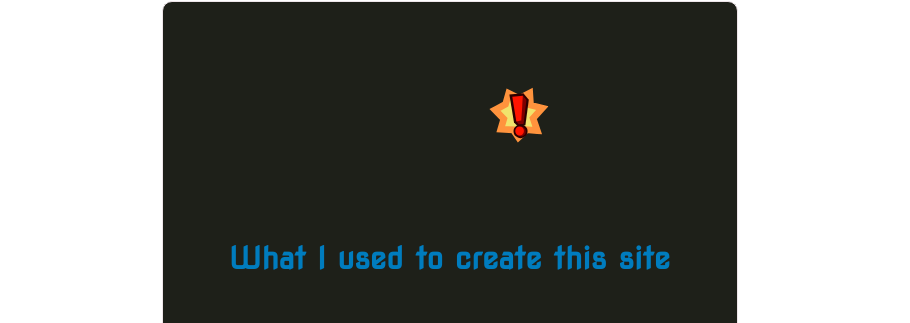
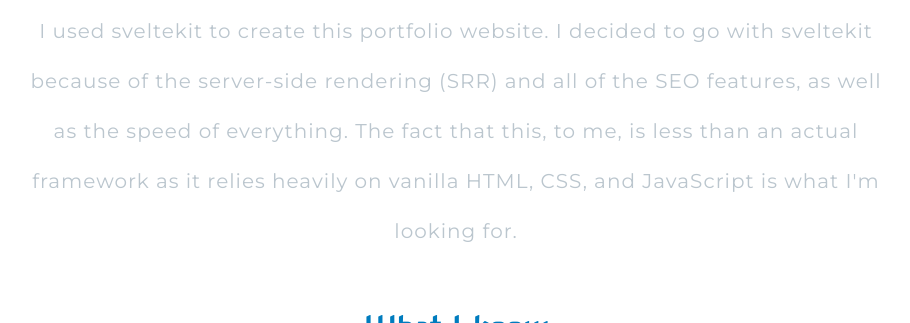
Before and after one commit to gabrielatwell1987/portfolio, a SvelteKit app: page /blog/sveltekit in a window 1280 px wide. Shown: the part 403-726 px from the top of the page, without its empty margins (184-1094 px from the left). Built offline with nearby package versions, Linux system fonts and the light colour scheme.

Commit message:
deleted borders on the pages

```diff
--- a/src/routes/about/+page.svelte
+++ b/src/routes/about/+page.svelte
@@ -128,9 +128,6 @@
 		section {
 			display: block;
 			padding: 2rem;
-			background-color: var(--black);
-			border: 0.5px solid var(--white);
-			border-radius: 10px;
 			width: 100%;
 			margin: 5rem 0 2rem 0;
 		}
--- a/src/routes/blog/greensock/+page.svelte
+++ b/src/routes/blog/greensock/+page.svelte
@@ -8,7 +8,6 @@
 	onMount(() => {
 		gsap.set('.greensock', { autoAlpha: 0 });
 		gsap.set('.title', { skewX: 15, opacity: 0, y: -200 });
-		gsap.set('.exclamation', { scale: 2, x: 200, y: 30 });
 
 		let tl = gsap.timeline({ defaults: { duration: 3 } });
 
@@ -27,10 +26,6 @@
 <h1 class="title">GSAP</h1>
 
 <main class="gs-main">
-	<aside class="exclamation">
-		<Exclamation />
-	</aside>
-
 	<h2 class="subtitle">Greensock Animation Platform</h2>
 
 	<h3 class="heading">What is GSAP?</h3>
@@ -73,11 +68,11 @@
 
 <style>
 	main {
-		background-color: var(--black);
-		width: 45%;
-		border: 0.5px solid var(--white);
+		/* background-color: var(--black); */
+		width: 75%;
+		/* border: 0.5px solid var(--white); */
 		border-radius: 10px;
-		margin: 0 0 0 27%;
+		margin: 0 auto;
 	}
 	p {
 		text-align: center;
@@ -86,6 +81,7 @@
 		padding-top: 2.5em;
 		line-height: 2.5;
 		font-family: var(--montserrat);
+		width: 100%;
 	}
 	a {
 		text-decoration: none;
@@ -96,7 +92,7 @@
 		color: var(--white);
 	}
 	iframe {
-		margin: 0 0 0 7.5rem;
+		margin: 0 0 0 30%;
 	}
 	.heading {
 		text-align: center;
@@ -132,7 +128,4 @@
 		font-family: var(--nova);
 		color: var(--blue);
 	}
-	.exclamation {
-		margin: 2rem 0 2rem 48%;
-	}
 </style>
--- a/src/routes/blog/sveltekit/+page.svelte
+++ b/src/routes/blog/sveltekit/+page.svelte
@@ -8,7 +8,6 @@
 		gsap.set('.sveltekit', { y: -500 });
 		gsap.set('.sk-main', { y: 1000 });
 		gsap.set('.title', { skewX: -15, opacity: 0, y: 35 });
-		gsap.set('.exclamation', { scale: 2, x: 200, y: 30 });
 
 		let tl = gsap.timeline({ defaults: { duration: 3 } });
 
@@ -30,10 +29,6 @@
 <h1 class="title">SvelteKit</h1>
 
 <main class="sk-main">
-	<aside class="exclamation">
-		<Exclamation />
-	</aside>
-
 	<section>
 		<h3 class="subtitle">What I used to create this site</h3>
 		<p>
@@ -79,11 +74,11 @@
 
 <style>
 	main {
-		background-color: var(--black);
-		width: 45%;
-		border: 0.5px solid var(--white);
+		/* background-color: var(--black); */
+		width: 75%;
+		/* border: 0.5px solid var(--white); */
 		border-radius: 10px;
-		margin: 6rem 0 0 27%;
+		margin: 0 auto;
 	}
 	p {
 		text-align: center;
@@ -93,6 +88,7 @@
 		line-height: 2.5;
 		letter-spacing: 1px;
 		font-family: var(--montserrat);
+		width: 100%;
 	}
 	a {
 		text-decoration: none;
@@ -103,7 +99,7 @@
 		color: var(--white);
 	}
 	iframe {
-		margin: 0 0 3.5rem 7.5rem;
+		margin: 0 0 0 30%;
 	}
 	.subtitle {
 		text-align: center;
@@ -123,7 +119,4 @@
 	.sveltekit {
 		margin: 0 0 0 48%;
 	}
-	.exclamation {
-		margin: 5rem 0 0 48%;
-	}
 </style>
--- a/src/routes/photos/+page.svelte
+++ b/src/routes/photos/+page.svelte
@@ -67,8 +67,8 @@
 		text-align: center;
 	}
 	section {
-		background-color: var(--black);
-		border: 0.5px solid var(--white);
+		/* background-color: var(--black); */
+		/* border: 0.5px solid var(--white); */
 		border-radius: 10px;
 		padding: 1.5rem;
 		display: flex;
--- a/src/routes/projects/+page.svelte
+++ b/src/routes/projects/+page.svelte
@@ -132,9 +132,9 @@
 		}
 
 		.content {
-			border: 0.5px solid var(--white);
+			/* border: 0.5px solid var(--white); */
 			border-radius: 10px;
-			background-color: var(--black);
+			/* background-color: var(--black); */
 			width: 100%;
 			padding: 1rem;
 			margin: 0;
@@ -187,10 +187,8 @@
 		a:hover {
 			color: var(--blue);
 		}
-		section {
-			border: 0.5px solid var(--white);
+		.content {
 			border-radius: 10px;
-			background-color: var(--black);
 			width: 100%;
 			padding: 2rem;
 			margin: 0;
```
